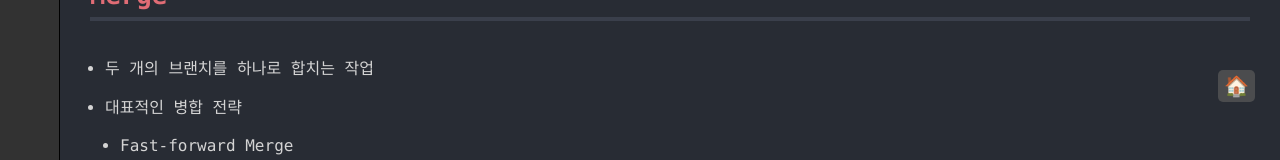
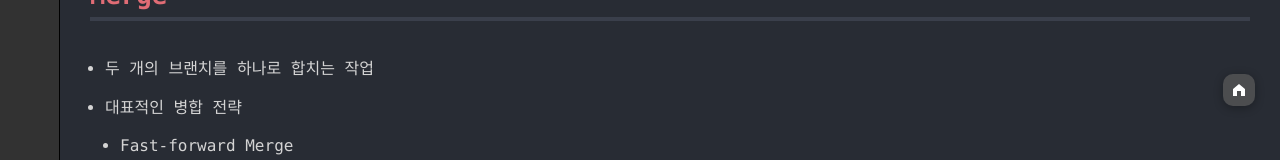
Before and after one commit to nimkoes/tech-blog, a Next.js app: page /tech-blog/post/0001250302-git in a window 1280 px wide. Shown: the part 270-430 px from the top of the page. Built offline with nearby package versions, Linux system fonts and the light colour scheme.

Commit message:
home, scroll 버튼 수정

```diff
--- a/src/components/GoToHome/GoToHome.module.scss
+++ b/src/components/GoToHome/GoToHome.module.scss
@@ -1,16 +1,24 @@
 .goToHome {
   position: fixed;
-  right: 25px !important;
-  bottom: 53.5vh !important;
+  right: 25px;
+  bottom: 53vh !important;
   background: rgba(91, 91, 91, 0.7);
   color: white;
-  padding: 2px 6px;
-  font-size: 20px;
-  border-radius: 5px;
+  border: none;
+  padding: 0;
+  width: 32px;
+  height: 32px;
+  font-size: 1.25rem;
+  line-height: 1;
+  border-radius: 10px;
   cursor: pointer;
   transition: all 0.3s ease-in-out;
+  box-shadow: 0px 2px 10px rgba(0, 0, 0, 0.3);
   opacity: 1;
   z-index: 100;
+  display: flex;
+  align-items: center;
+  justify-content: center;
 
   &:hover {
     background: rgba(255, 255, 255, 0.9);
@@ -24,9 +32,6 @@
 ////////////////////////////////////////////////////////////////////////////////
 @media screen and (max-width: 1024px) {
   .goToHome {
-
-    &:hover {
-    }
   }
 }
 
@@ -35,9 +40,6 @@
 ////////////////////////////////////////////////////////////////////////////////
 @media screen and (max-width: 768px) {
   .goToHome {
-    bottom: 52.8vh !important;
-    font-size: 15px;
-    &:hover {
-    }
+    font-size: 1rem;
   }
 }
--- a/src/components/GoToHome/GoToHome.tsx
+++ b/src/components/GoToHome/GoToHome.tsx
@@ -8,7 +8,18 @@ export default function GoToHome() {
 
   return (
     <button className={styles.goToHome} onClick={() => router.push("/")}>
-      🏠
+      <svg
+        width="16"
+        height="16"
+        viewBox="0 0 16 16"
+        fill="none"
+        xmlns="http://www.w3.org/2000/svg"
+      >
+        <path
+          d="M8 2L2 7V14H6V9H10V14H14V7L8 2Z"
+          fill="currentColor"
+        />
+      </svg>
     </button>
   );
 }
--- a/src/components/ScrollToTop/ScrollToTop.module.scss
+++ b/src/components/ScrollToTop/ScrollToTop.module.scss
@@ -1,33 +1,34 @@
 .scrollToTop {
   position: fixed;
-  right: 25px !important;
-  bottom: 50vh !important;
+  right: 25px;
+  bottom: 49.5vh !important;
   background: rgba(91, 91, 91, 0.7);
   color: white;
   border: none;
-  padding: 2px 7px;
-  font-size: 20px;
-  border-radius: 5px;
+  padding: 0;
+  width: 32px;
+  height: 32px;
+  font-size: 1.25rem;
+  line-height: 1;
+  border-radius: 10px;
   cursor: pointer;
   transition: all 0.3s ease-in-out;
   box-shadow: 0px 2px 10px rgba(0, 0, 0, 0.3);
   opacity: 0;
+  pointer-events: none;
   z-index: 100;
-
-  pointer-events: none;
   display: flex;
   align-items: center;
   justify-content: center;
 
   &.visible {
-    opacity: 0.8;
+    opacity: 1;
     pointer-events: auto;
   }
 
   &:hover {
     background: rgba(255, 255, 255, 0.9);
     color: black;
-    transform: translateY(-2px);
   }
 }
 
@@ -53,6 +54,6 @@
 ////////////////////////////////////////////////////////////////////////////////
 @media screen and (max-width: 768px) {
   .scrollToTop {
-    font-size: 15px;
+    font-size: 1rem;
   }
 }
--- a/src/components/ScrollToTop/ScrollToTop.tsx
+++ b/src/components/ScrollToTop/ScrollToTop.tsx
@@ -50,7 +50,19 @@ export default function ScrollToTop() {
       aria-label="Scroll to top"
       type="button"
     >
-      ⬆
+      <svg
+        width="16"
+        height="16"
+        viewBox="0 0 16 16"
+        fill="none"
+        xmlns="http://www.w3.org/2000/svg"
+        stroke="currentColor"
+        strokeWidth="2"
+        strokeLinecap="round"
+        strokeLinejoin="round"
+      >
+        <path d="M8 3L3 8M8 3L13 8M8 3V13" />
+      </svg>
     </button>
   );
 }
```
